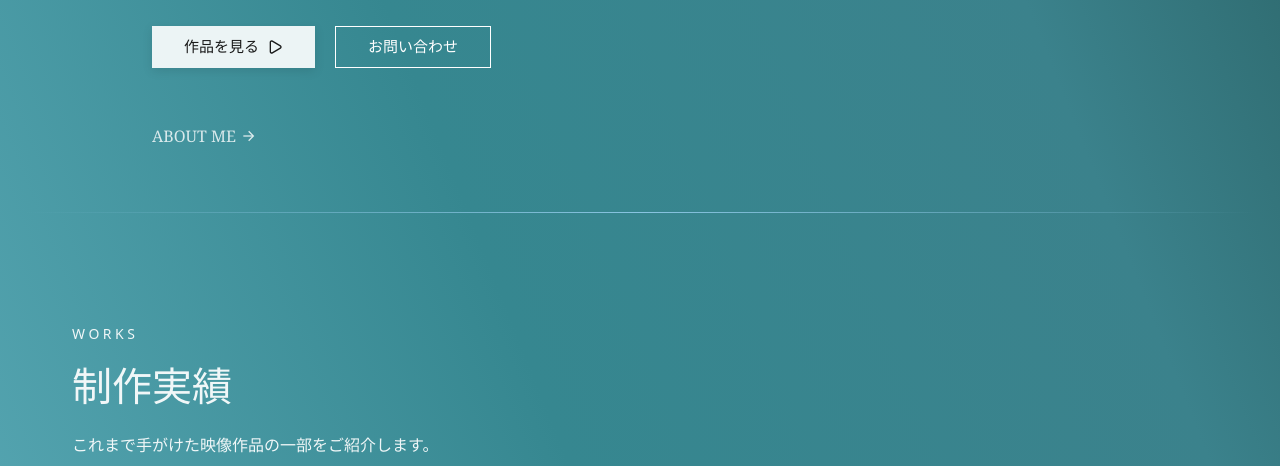
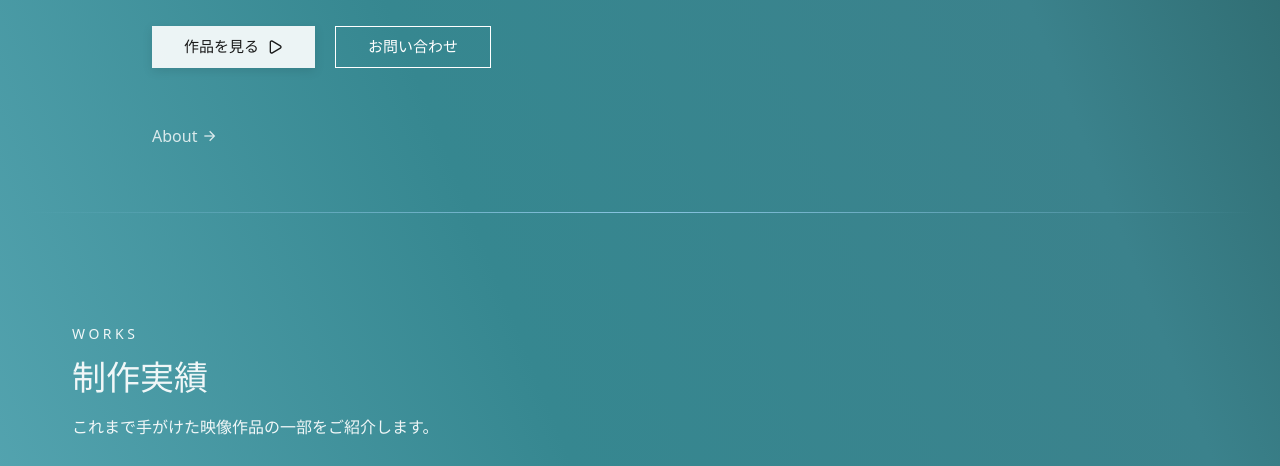
Before and after one commit to ikucha-portfolio/video-creator-portfolio-frontend, a React (Vite) app: page / in a window 1280 px wide. Shown: the part 960-1426 px from the top of the page. Built offline with nearby package versions, Linux system fonts and the light colour scheme; a web font is replaced by a local one.

Commit message:
見出しを明朝体・テキストをサンセリフに変更

```diff
--- a/src/components/ContactB.jsx
+++ b/src/components/ContactB.jsx
@@ -33,9 +33,18 @@ export function ContactSection() {
         <p className="text-[#89C4E1] text-sm tracking-[0.25em] uppercase mb-3" notranslate translate="no">
           CONTACT
         </p>
-        <h2 className="text-[clamp(26px,5vw,38px)] font-medium text-[#222] mb-6">
-          お問い合わせ
-        </h2>
+        <h2
+  className="
+    font-serif
+    text-[clamp(26px,5vw,38px)]
+    text-[#222]
+    mb-6
+  "
+>
+  お問い合わせ
+</h2>
+
+
         <p className="text-[#555] text-[16px] leading-relaxed mb-10">
           ご相談やお見積もりは無料です。
           <br />
--- a/src/components/HeroB.jsx
+++ b/src/components/HeroB.jsx
@@ -89,9 +89,9 @@ export default function HeroB() {
         {/* ===== 制作者リンク ===== */}
         <Link
           to="/about"
-          className="mt-10 md:mt-14 text-white/80 text-sm md:text-base font-serif flex items-center gap-1 hover:gap-2 transition-all duration-300 cursor-pointer"
+          className="mt-10 md:mt-14 text-white/80 text-sm md:text-base font-medium flex items-center gap-1 hover:gap-2 transition-all duration-300 cursor-pointer"
         notranslate translate="no">
-          ABOUT ME <Arrow className="w-4 h-4" />
+          About <Arrow className="w-4 h-4" />
         </Link>
       </div>
     </section>
--- a/src/components/WorksB.jsx
+++ b/src/components/WorksB.jsx
@@ -36,16 +36,40 @@ export default function WorksB() {
       <div className="max-w-6xl mx-auto">
 
         <div className="mb-14 text-left">
-          <p className="text-[#89C4E1] text-sm tracking-[0.25em] uppercase mb-3" notranslate translate="no">
+  {/* WORKS：サンセリフ + 細め */}
+  <p
+    className="
+      text-[#89C4E1]
+      text-sm
+      tracking-[0.25em]
+      uppercase
+      mb-3
+      font-medium
+    "
+    translate="no"
+  >
     WORKS
   </p>
-          <h2 className="text-[clamp(28px,5vw,40px)] font-medium text-[#222] mb-4">
+
+  {/* 制作実績：明朝体 + サイズ調整 */}
+  <h2
+    className="
+      font-serif
+      text-white
+      text-[clamp(24px,4.5vw,34px)]
+      leading-tight
+      mb-4
+    "
+  >
     制作実績
   </h2>
-          <p className="text-[#555] text-[16px] leading-relaxed max-w-2xl">
+
+  {/* 説明文：サンセリフのまま */}
+  <p className="text-white/90 text-[16px] leading-relaxed max-w-2xl">
     これまで手がけた映像作品の一部をご紹介します。
   </p>
 </div>
+
 
         <div className="grid md:grid-cols-2 gap-8 lg:gap-10">
           {works.map((work) => (
```
Lines whose indentation alone changed are shown as unchanged.
